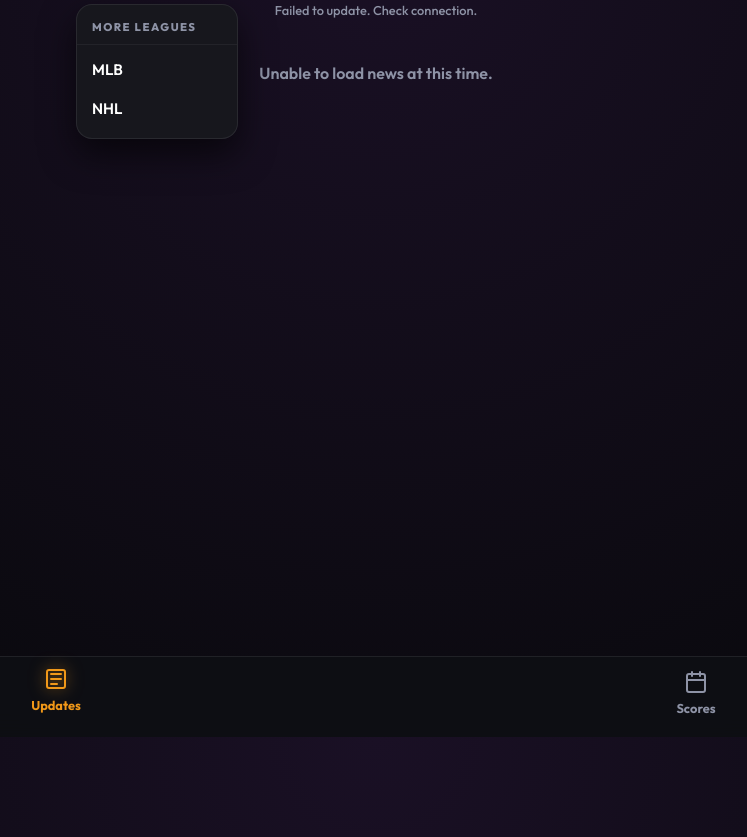
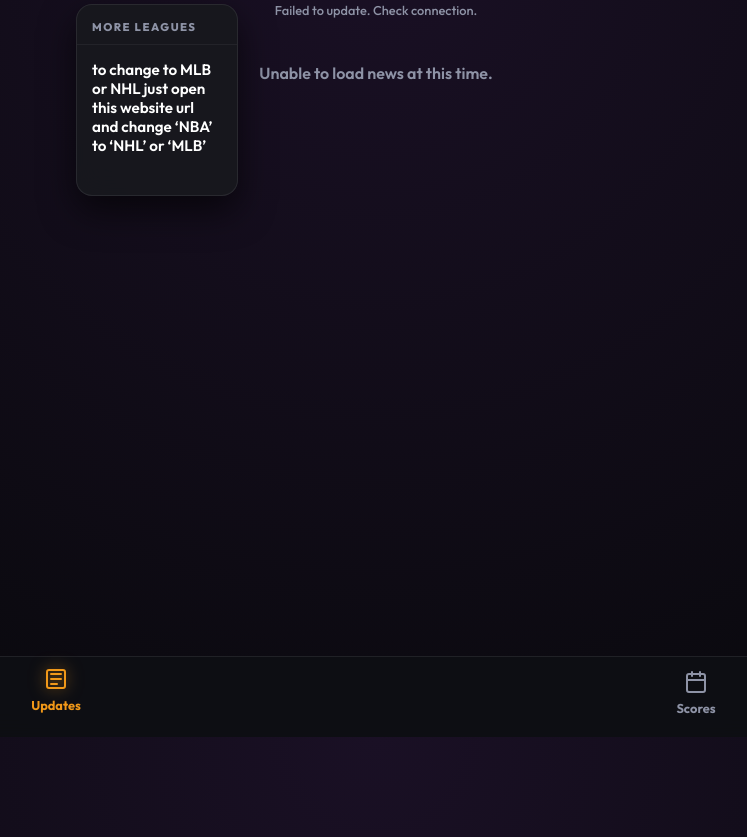
Before and after one commit to VewertyPloik/Live-NBA-Tracker, a plain HTML site: page index.html in a window 1280 px wide. Both pictures are taken after a click on the button "☰ More". Shown: the part 63-900 px from the top of the page, without its empty margins (264-1011 px from the left). Drawn offline with Linux system fonts and the light colour scheme; no server answers.

Commit message:
Update index.html

```diff
--- a/index.html
+++ b/index.html
@@ -251,8 +251,8 @@
             <button id="moreBtn" class="more-btn" onclick="toggleMenu(event)">☰ More</button>
             <div id="moreMenu" class="dropdown-menu">
                 <div class="menu-title">More Leagues</div>
-                <a href="#" class="menu-item">MLB</a>
-                <a href="#" class="menu-item">NHL</a>
+                <a href="#" class="menu-item">to change to MLB or NHL just open this website url and change ‘NBA’ to ‘NHL’ or ‘MLB’</a>
+                <a href="#" class="menu-item"></a>
             </div>
         </div>
 
```
